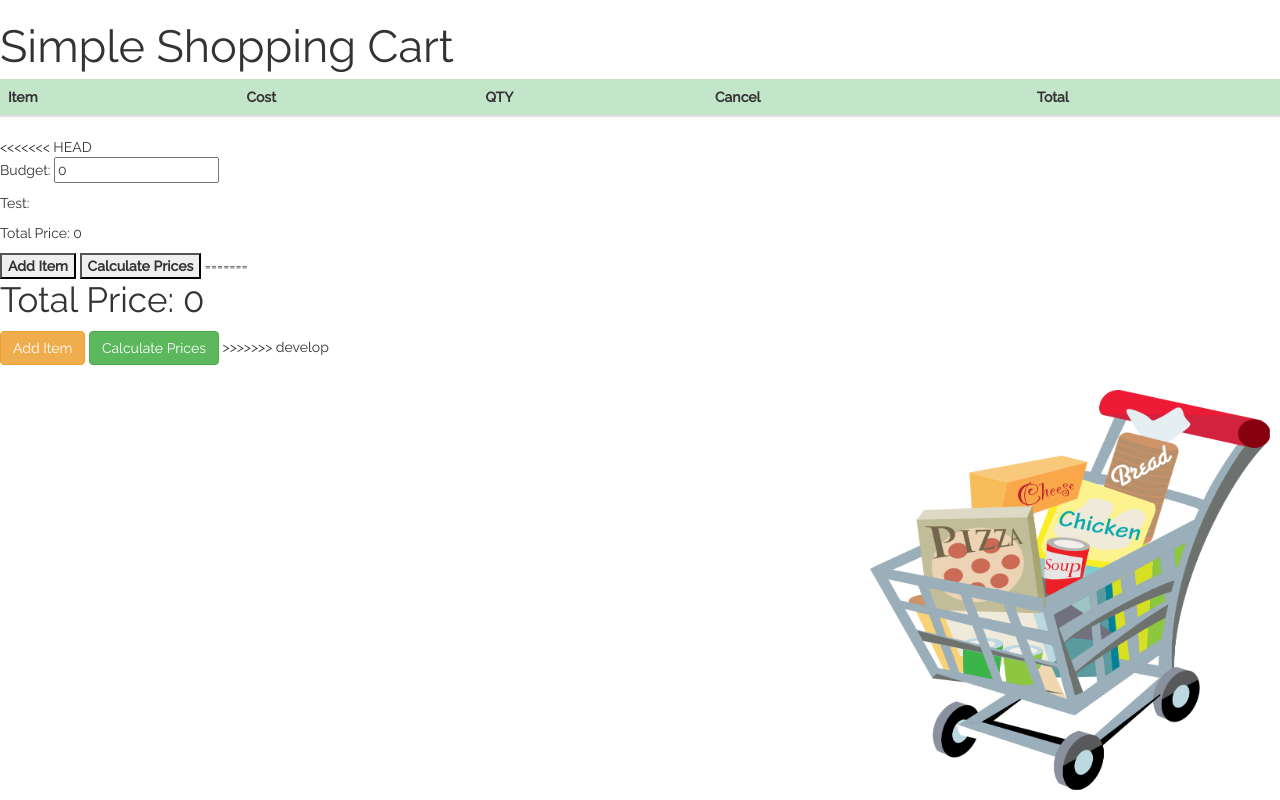
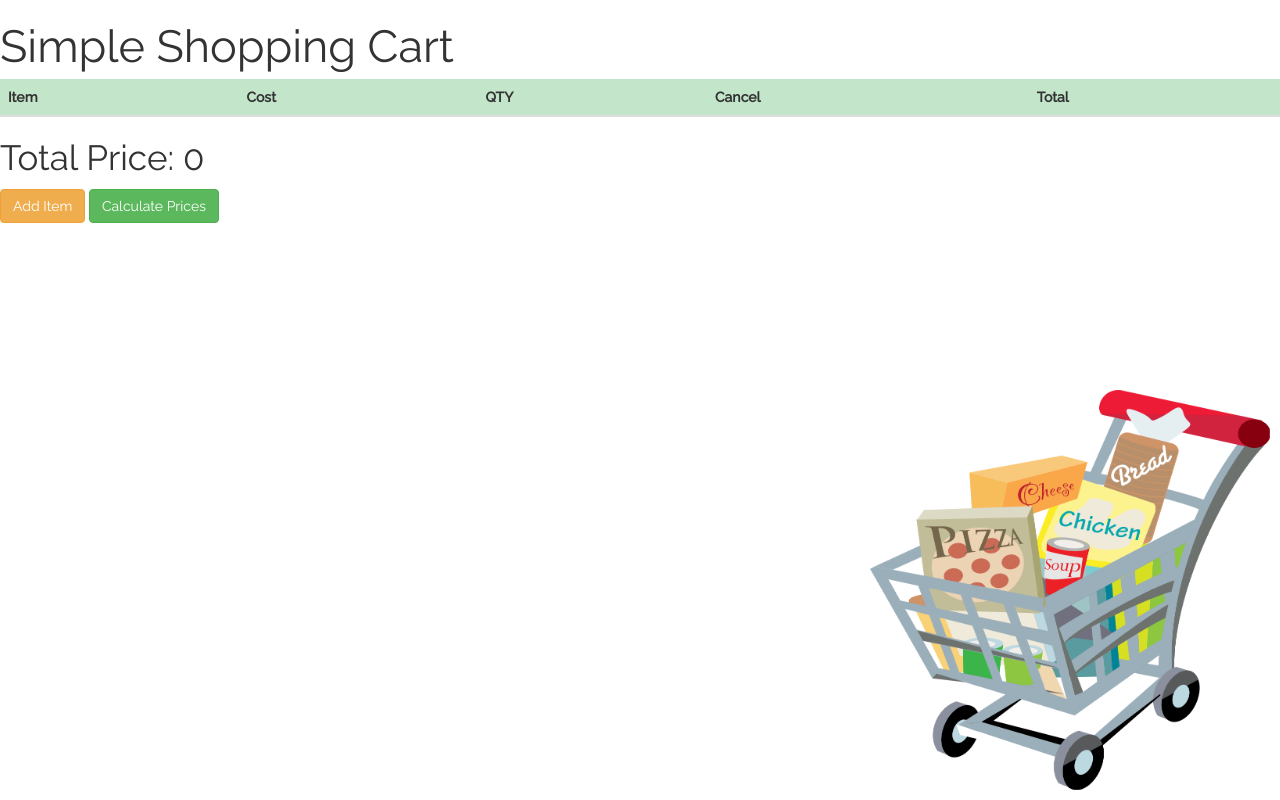
Before and after one commit to cedricmills/shopping-cart, a plain HTML site: page index.html in a window 1280 px wide. Drawn offline with nearby package versions, Linux system fonts and the light colour scheme.

Commit message:
Bootstrap styling added

```diff
--- a/app/application.js
+++ b/app/application.js
@@ -43,11 +43,7 @@ $(document).ready(function() {
         console.log(inputElement)
         const quantity = Number(inputElement.val());
         const cost = Number(inputElement.parent().prev().find('.item-cost').val());
-<<<<<<< HEAD
-        const total = quantity * cost;
-=======
         const total = (quantity * cost).toFixed(2); //round total to 2 decimals
->>>>>>> develop
         inputElement.parent().next().next().text(total);
         console.log(quantity);
         console.log(cost);
--- a/index.html
+++ b/index.html
@@ -28,15 +28,6 @@
             <!-- Cart items will be here using append-->
         </tbody>
     </table>
-<<<<<<< HEAD
-    <p>Budget: <input type="number" class="shopping-budget" value="0"></p>
-    <p id="test">Test: </p>
-
-    <p>Total Price: <span id="total-price">0</span></p>
-
-    <button id="add-item">Add Item</button>
-    <button id="calculate-prices">Calculate Prices</button>
-=======
 </div>
 <p class="mb-3 display-4">Total Price: <span id="total-price">0</span></p>
 <button class="btn btn-warning" id="add-item" class="text-center">Add Item</button>
@@ -44,7 +35,6 @@
 
 <img src="/img/clipart-food-soup-12.png" alt="groceries" width="400" height="400">
 <!-- <div id="img-1"></div> -->
->>>>>>> develop
 
 </body>
 
```
